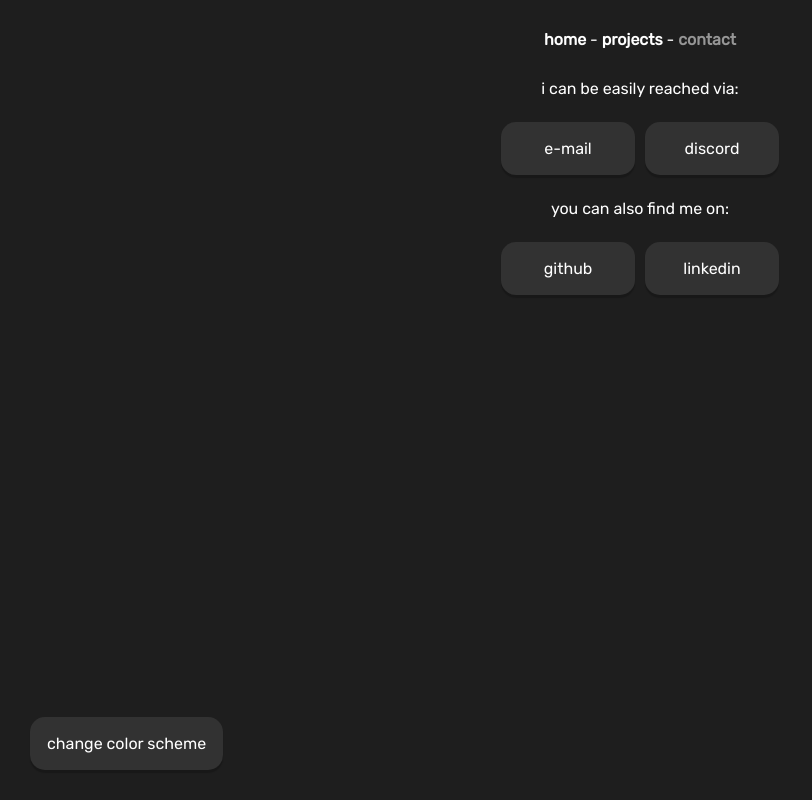
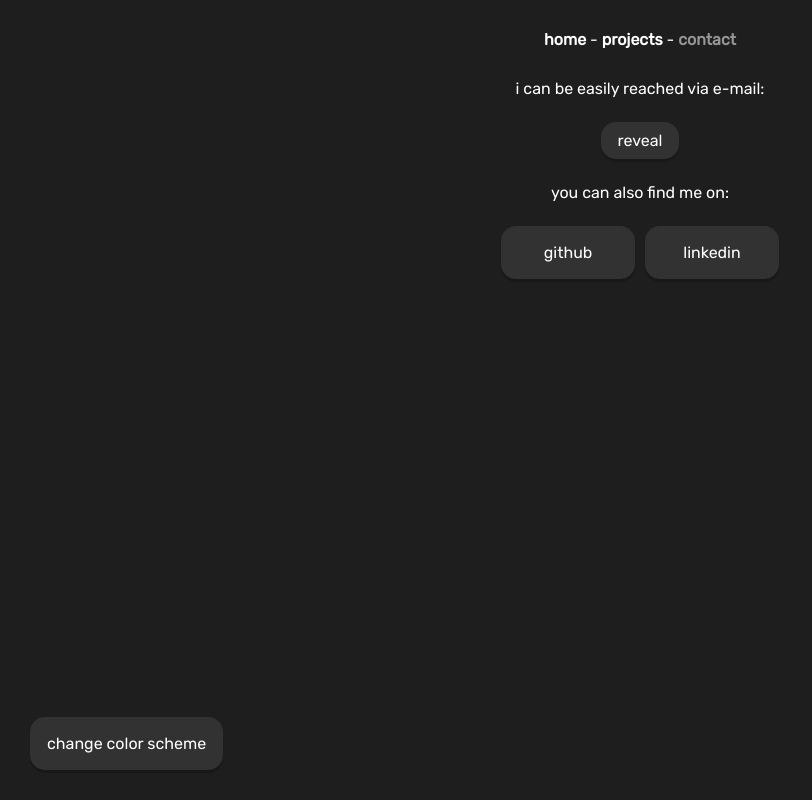
Before and after one commit to nathangchay/me, a Vue app: page /#/contact in a window 1280 px wide. Shown: the whole page, without its empty margins (0-812 px from the left). Built offline with nearby package versions, Linux system fonts and the light colour scheme; the HTML template or start-up script is replaced by a standard one.

Commit message:
Swap contact buttons for hidden email

```diff
--- a/src/views/Contact.vue
+++ b/src/views/Contact.vue
@@ -1,17 +1,10 @@
 <template>
   <div>
-    i can be easily reached via:
+    i can be easily reached via e-mail:
   </div>
   <br>
   <div id="container">
-    <ContactButton
-      text="e-mail"
-      link="mailto:nathangchay@gmail.com"
-    />
-    <ContactButton
-      text="discord"
-      link="https://discordapp.com/users/136661471462424576"
-    />
+    <HiddenContainer text="nathangchay@gmail.com" />
   </div>
   <br>
   <div>
@@ -32,11 +25,13 @@
 
 <script>
 import ContactButton from '../components/ContactButton.vue';
+import HiddenContainer from '../components/HiddenContainer.vue';
 
 export default {
   name: 'Contact',
   components: {
     ContactButton,
+    HiddenContainer,
   }
 };
 </script>
```
